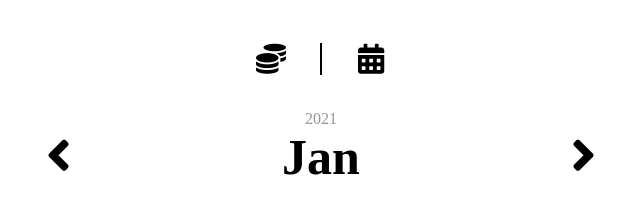
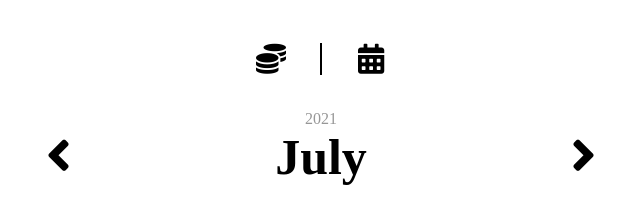
Before and after one commit to sangyun5108/BCSDproject, a React (Create React App) app: page / in a window 1280 px wide. Shown: the top 224 px of the page, without its empty margins (319-959 px from the left). Built offline with nearby package versions, Linux system fonts and the light colour scheme.

Commit message:
detail
year month calender accountbook 연동했습니다

```diff
--- a/src/components/MainCalender.js
+++ b/src/components/MainCalender.js
@@ -85,10 +85,13 @@ const useWeekArray = (today, lists) => {
 }
 
 function MainCalender(){
-    const {lists,today} = useSelector((state)=>({
-        lists : (state.IE).accountList,
-        today : (state.IE).date
-    }))
+    const lists = useSelector((state)=> (state.IE).accountList)
+    const {year,month} = useSelector((state => ({
+        year : (state.SH).year,
+        month : (state.SH).month
+    })))
+    console.log(year, month)
+    const today = new Date(year, month)
     let weekArray = useWeekArray(today, lists)
     return (
         <Wrap>
--- a/src/redux/reducers/showListReducer.js
+++ b/src/redux/reducers/showListReducer.js
@@ -2,8 +2,8 @@ import {TYPE,MONTH,YEAR} from '../types';
 
 const initialStateShowList = {
     type:'incomeExpediture',
-    month:0,
-    year:2021
+    month:new Date().getMonth(),
+    year:new Date().getFullYear()
 };
 
 
```
